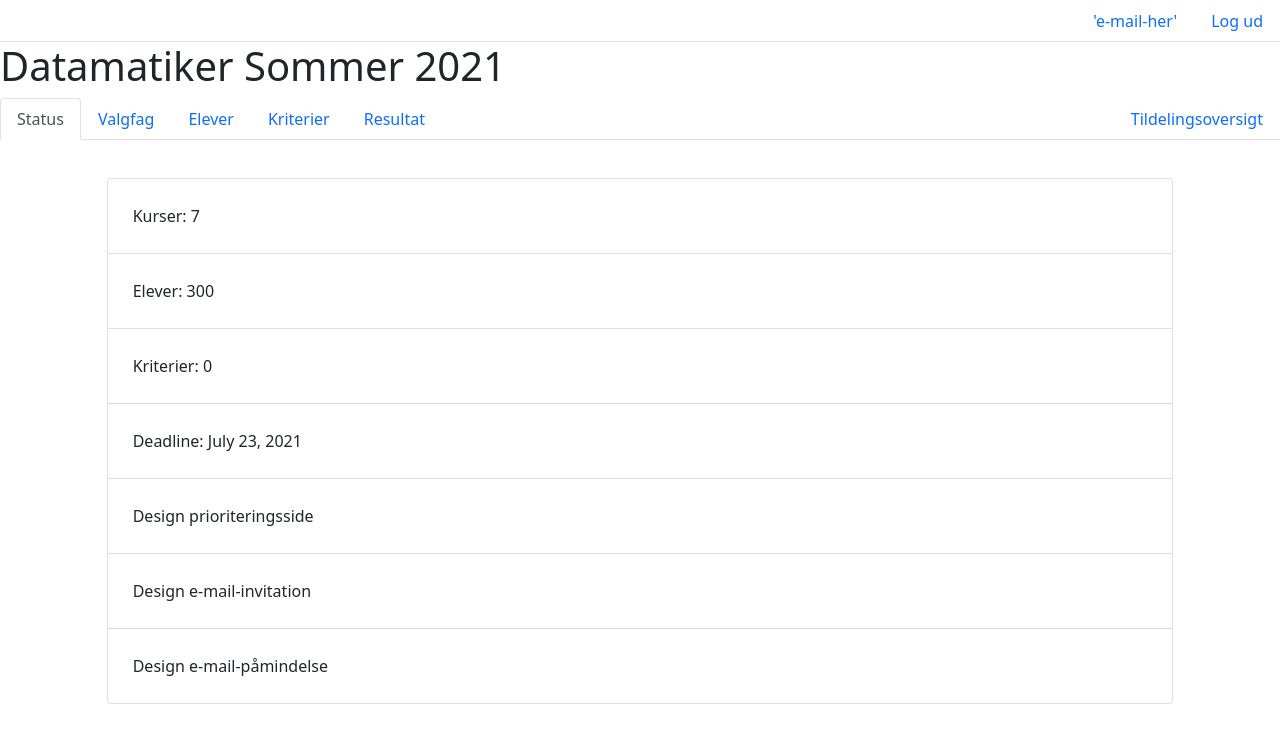
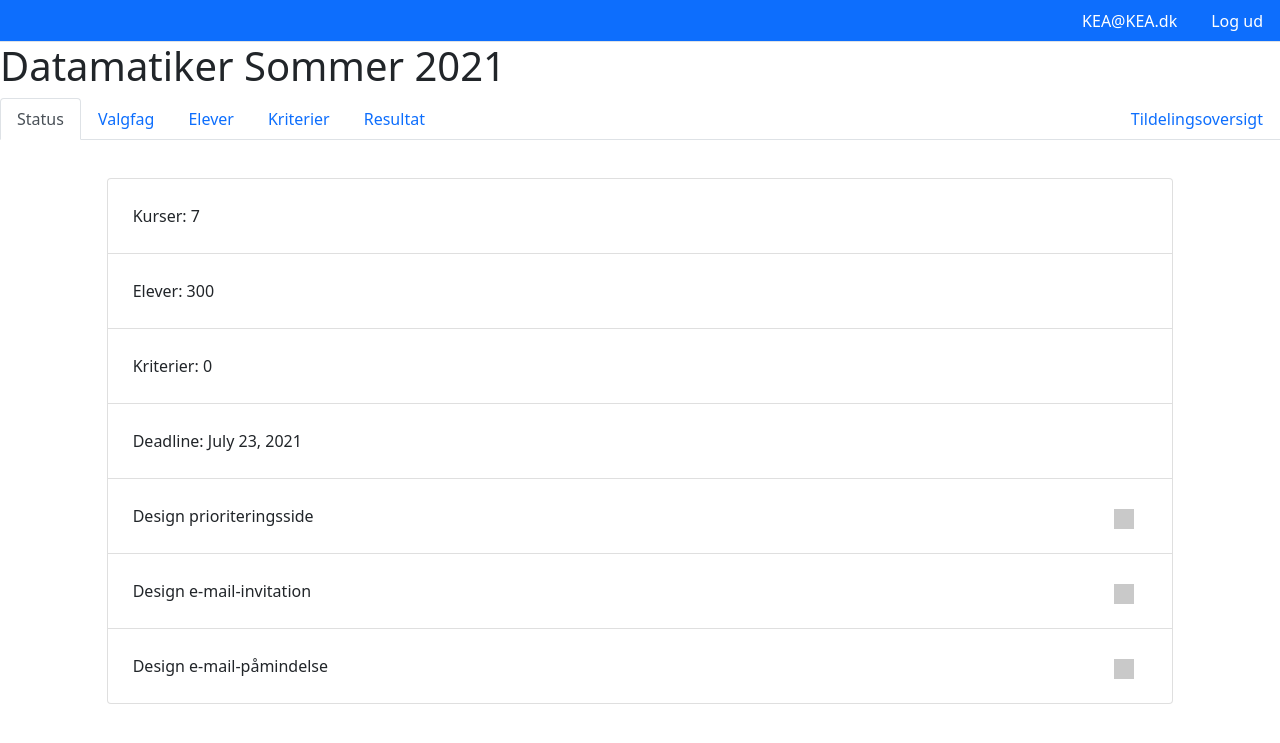
Before and after one commit to miyl/school-elective-allocation-system, a Django app: page /assignment/1 in a window 1280 px wide. Shown: the top 743 px of the page. Run offline with Django 3.2, Linux system fonts and the light colour scheme; data comes from the database, SQL or seed files in the repository; data that the repository does not hold is empty; some libraries are stand-ins or nearby versions; grey boxes are pictures that could not be loaded.

Commit message:
added 'view' button to status-page. Changed the generalnavbar colour and other minor changes

```diff
--- a/school_elective_assigner/common/static/css/css.css
+++ b/school_elective_assigner/common/static/css/css.css
@@ -61,12 +61,10 @@
 
 .icon_edit_stud {
     right: 10%;
-    transform: translate(-60%);
 }
 
 .icon_del_stud {
     right: 8%;
-    transform: translate(-45%);
 
 }
 
@@ -79,35 +77,31 @@
 }
 
 .icon_edit_res {
-    right: 5%;
+    right: 7%;
 }
 
 .icon_del_res {
-    right: 3%;
+    right: 4%;
 }
 
 .icon_edit_cour {
-  right: 9.5%;
-  transform: translate(-10%);
+  right: 11.5%;
 }
 
 .icon_del_cour {
-  right: 7.5%;
-  transform: translate(-30%);
+  right: 8.5%;
 }
 
 .icon_edit_assign {
   right: 11.5%;
-  transform: translate(-10%);
 }
 
 .icon_del_assign {
-  right: 8.5%;
-  transform: translate(-30%);
+  right: 9%;
 }
 
 .icon_absolute {
-  display:inline-block;
+  display: inline-block;
   position: absolute;
   border: none;
   background: transparent;
@@ -122,3 +116,7 @@
 .margin_top {
   margin-top: 3%;
 }
+
+.icon_view_pri_side {
+  right: 3%
+}
--- a/school_elective_assigner/main/templates/assignment_list.html
+++ b/school_elective_assigner/main/templates/assignment_list.html
@@ -82,7 +82,7 @@
             </div>
             <div class="modal-footer">
               <button type="button" class="btn btn-secondary" data-bs-dismiss="modal">Annuller</button>
-              <input type="hidden" name="assignmentid" value="{{assignment.id}}">
+              <input type="hidden" name="assignmentname" value="{{assignment.id}}">
               <input type="submit" value="Slet tildeling" name="delete-assignment" class="btn btn-danger">
             </div>
             </form>
--- a/school_elective_assigner/main/templates/base_with_general_nav.html
+++ b/school_elective_assigner/main/templates/base_with_general_nav.html
@@ -2,12 +2,12 @@
 
 {% block nav %}
 
-<ul class="nav nav-tabs" id="myTab" role="tablist">
+<ul class="nav nav-tabs bg-primary" id="myTab" role="tablist">
     <li class="nav-item" style="margin-left: auto;" role="presentation">
-      <a class="nav-link" href="">'e-mail-her'</a>
+      <a class="nav-link text-white" href="">KEA@KEA.dk</a>
     </li>
     <li class="nav-item" role="presentation">
-      <a class="nav-link" href="{% url 'index' %}">Log ud</a>
+      <a class="nav-link text-white" href="{% url 'index' %}">Log ud</a>
     </li>
   </ul>
 
--- a/school_elective_assigner/main/templates/courses.html
+++ b/school_elective_assigner/main/templates/courses.html
@@ -1,5 +1,6 @@
 {% load static %}
 {% load crispy_forms_tags %}
+
   <div class="tab-pane fade" id="valgfag" role="tabpanel" aria-labelledby="valgfag-tab">
 
     <div class="opret_t">
--- a/school_elective_assigner/main/templates/status.html
+++ b/school_elective_assigner/main/templates/status.html
@@ -1,11 +1,18 @@
+{% load static %}
   <div class="tab-pane fade show active margin_top" id="status" role="tabpanel" aria-labelledby="status-tab">
     <ul class="list-group col-lg-10 mx-auto">
       <li class="list-group-item">Kurser: {{ courses|length }}</li>
       <li class="list-group-item">Elever: {{ students|length }}</li>
       <li class="list-group-item">Kriterier: {{ criteria|length }}</li>
       <li class="list-group-item">Deadline: {{ assignment.deadline }}</li>
-      <li class="list-group-item">Design prioriteringsside</li>
-      <li class="list-group-item">Design e-mail-invitation</li>
-      <li class="list-group-item">Design e-mail-påmindelse</li>
+      <li class="list-group-item">Design prioriteringsside
+        <button class="icon_view_pri_side icon_absolute" data-bs-toggle="modal" data-bs-target=""><img src="{% static 'libs/node/node_modules/bootstrap-icons/icons/eye.svg' %}" alt="Bootstrap" width="20" height="20"></button>
+      </li>
+      <li class="list-group-item">Design e-mail-invitation
+        <button class="icon_view_pri_side icon_absolute" data-bs-toggle="modal" data-bs-target=""><img src="{% static 'libs/node/node_modules/bootstrap-icons/icons/eye.svg' %}" alt="Bootstrap" width="20" height="20"></button>
+      </li>
+      <li class="list-group-item">Design e-mail-påmindelse
+        <button class="icon_view_pri_side icon_absolute" data-bs-toggle="modal" data-bs-target=""><img src="{% static 'libs/node/node_modules/bootstrap-icons/icons/eye.svg' %}" alt="Bootstrap" width="20" height="20"></button>
+      </li>
     </ul>
   </div>
--- a/school_elective_assigner/main/views.py
+++ b/school_elective_assigner/main/views.py
@@ -122,14 +122,13 @@ def assignment(request, item):
       if courseForm.is_valid():
         courseForm.save()
     elif 'edit-course' in request.POST:
-      courseID = request.POST.get('courseid', None);
-      Course.objects.filter(id=courseID).get()
+      courseName = request.POST.get('name', None);
+      Course.objects.filter(name=courseName).get()
       if courseForm.is_valid():
         courseForm.save()
     elif 'delete-course' in request.POST:
       courseID = request.POST.get('courseid', None);
       Course.objects.filter(id=courseID).delete()
-
 
 
   # /FORMS
```
Also changed, not shown: 2 other files.
